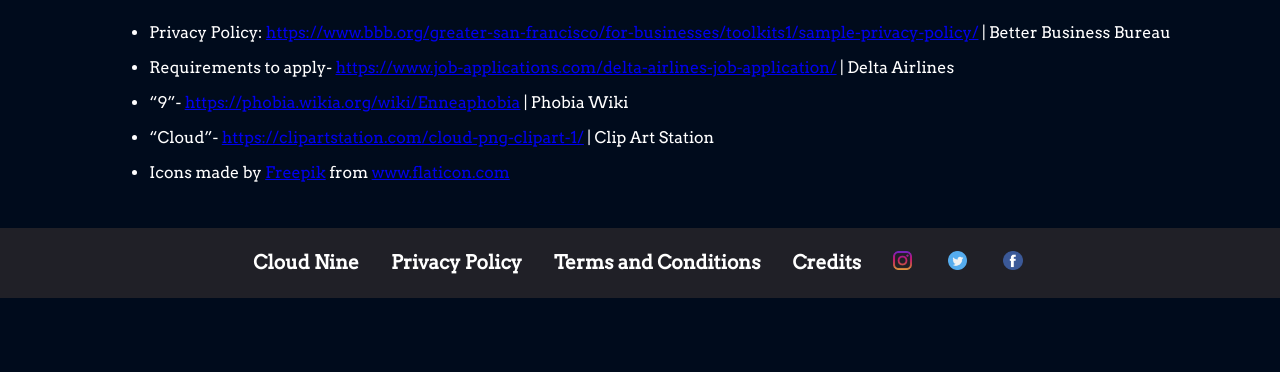
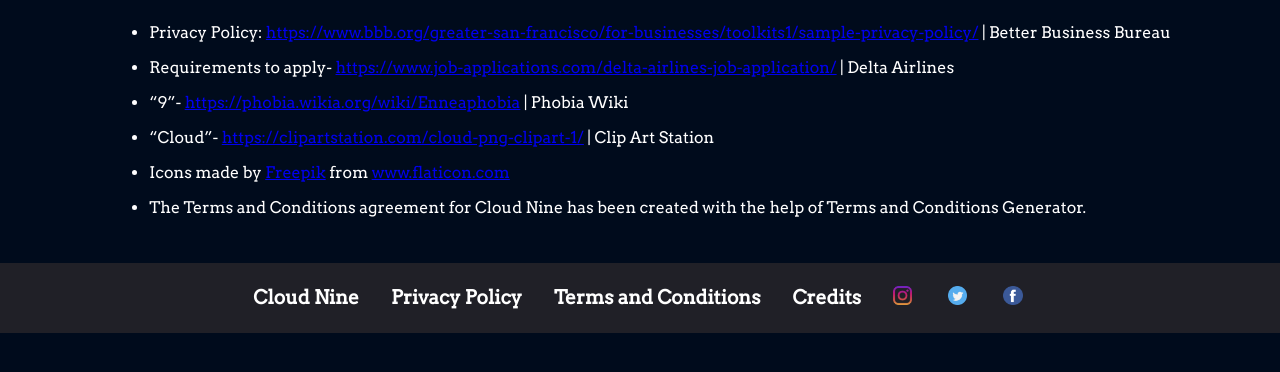
Before and after one commit to TheGuy566/fbla-cloud-nine, a Flask app: page /credits in a window 1280 px wide. Shown: the part 231-603 px from the top of the page. Run offline with Flask 2, Linux system fonts and the light colour scheme.

Commit message:
Update credits.html

```diff
--- a/cloud_nine/templates/credits.html
+++ b/cloud_nine/templates/credits.html
@@ -13,6 +13,8 @@
         <li>“Cloud”- <a href="https://clipartstation.com/cloud-png-clipart-1/">https://clipartstation.com/cloud-png-clipart-1/</a> | Clip Art Station
         <p>
         <li><div>Icons made by <a href="https://www.flaticon.com/authors/freepik" title="Freepik">Freepik</a> from <a href="https://www.flaticon.com/" title="Flaticon">www.flaticon.com</a></div>
+        <p>
+        <li>The Terms and Conditions agreement for Cloud Nine has been created with the help of Terms and Conditions Generator.</li>
     </ul>
 </section>
 {% endblock %}
```
